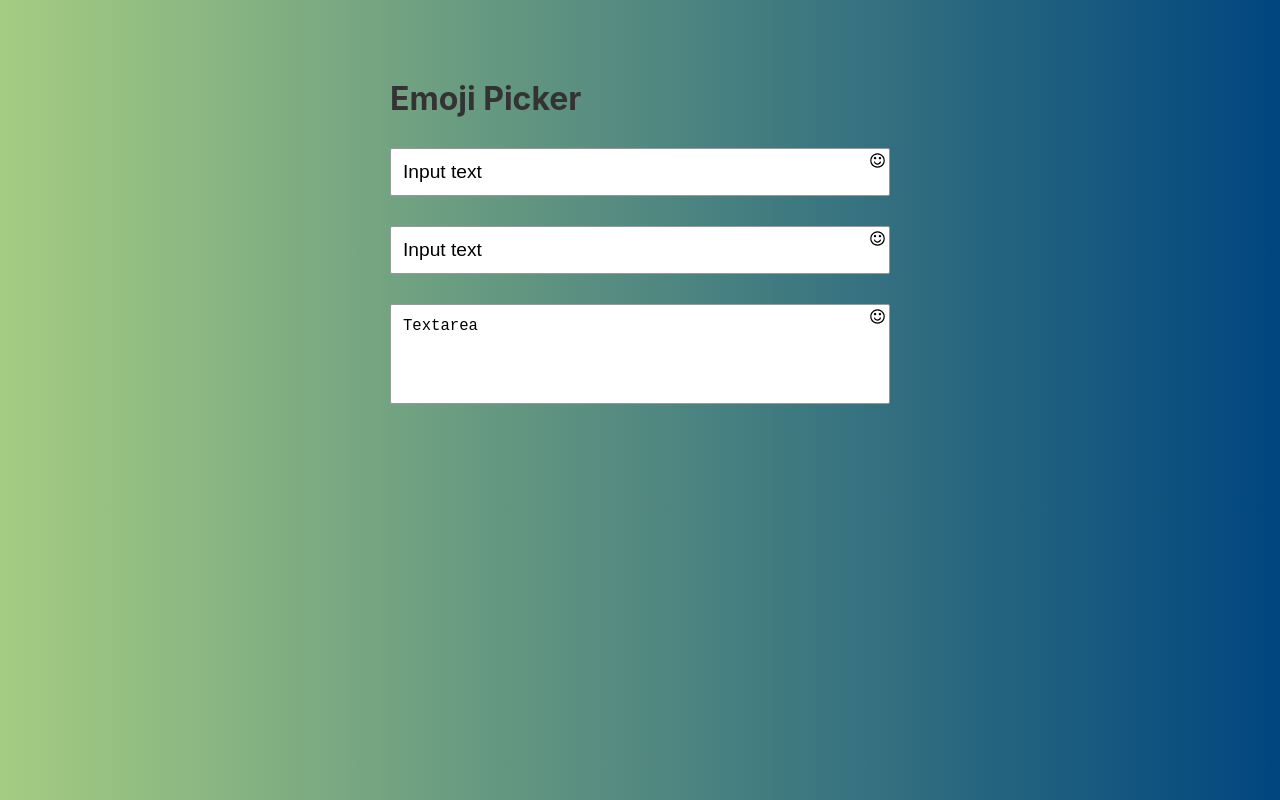
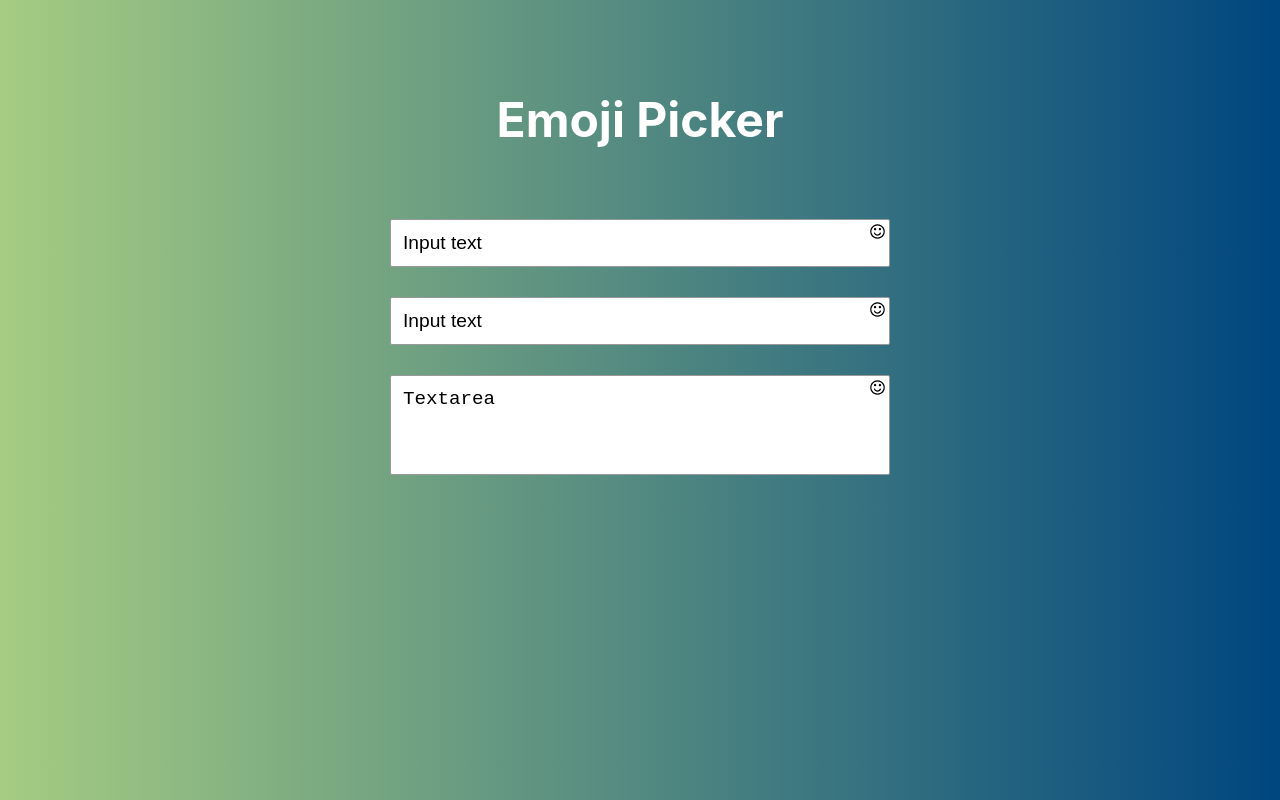
Before and after one commit to glauberramos/vanilla-emoji-picker, a website: page index.html in a window 1280 px wide. Drawn offline with Linux system fonts and the light colour scheme.

Commit message:
Improve readme

```diff
--- a/index.html
+++ b/index.html
@@ -11,14 +11,17 @@
   <style>
     body {
       background: #00467F;
+      text-align: center;
+      font-size: 16px;
       background: -webkit-linear-gradient(to right, #A5CC82, #00467F);
       background: linear-gradient(to right, #A5CC82, #00467F);
       font-family: -apple-system, BlinkMacSystemFont, “Segoe UI”, Roboto, Helvetica, Arial, sans-serif;
     }
 
     h1 {
-      color: #333;
-      margin-bottom: 30px;
+      color: white;
+      margin-bottom: 70px;
+      font-size: 3em;
     }
 
     .container {
--- a/package.json
+++ b/package.json
@@ -1,7 +1,7 @@
 {
-  "name": "emoji-picker",
+  "name": "vanilla-emoji-picker",
   "version": "0.0.1",
-  "description": "Vanilla js simple emoji picker",
+  "description": "Modern emoji picker. Super light, simple and no frameworks",
   "main": "emojiPicker.js",
   "scripts": {
     "test": "echo \"Error: no test specified\" && exit 1"
@@ -12,6 +12,7 @@
   },
   "keywords": [
     "emoji-picker",
+    "vanilla-js",
     "emoji"
   ],
   "author": "Glauber Ramos",
```
Also changed, not shown: README.md.
